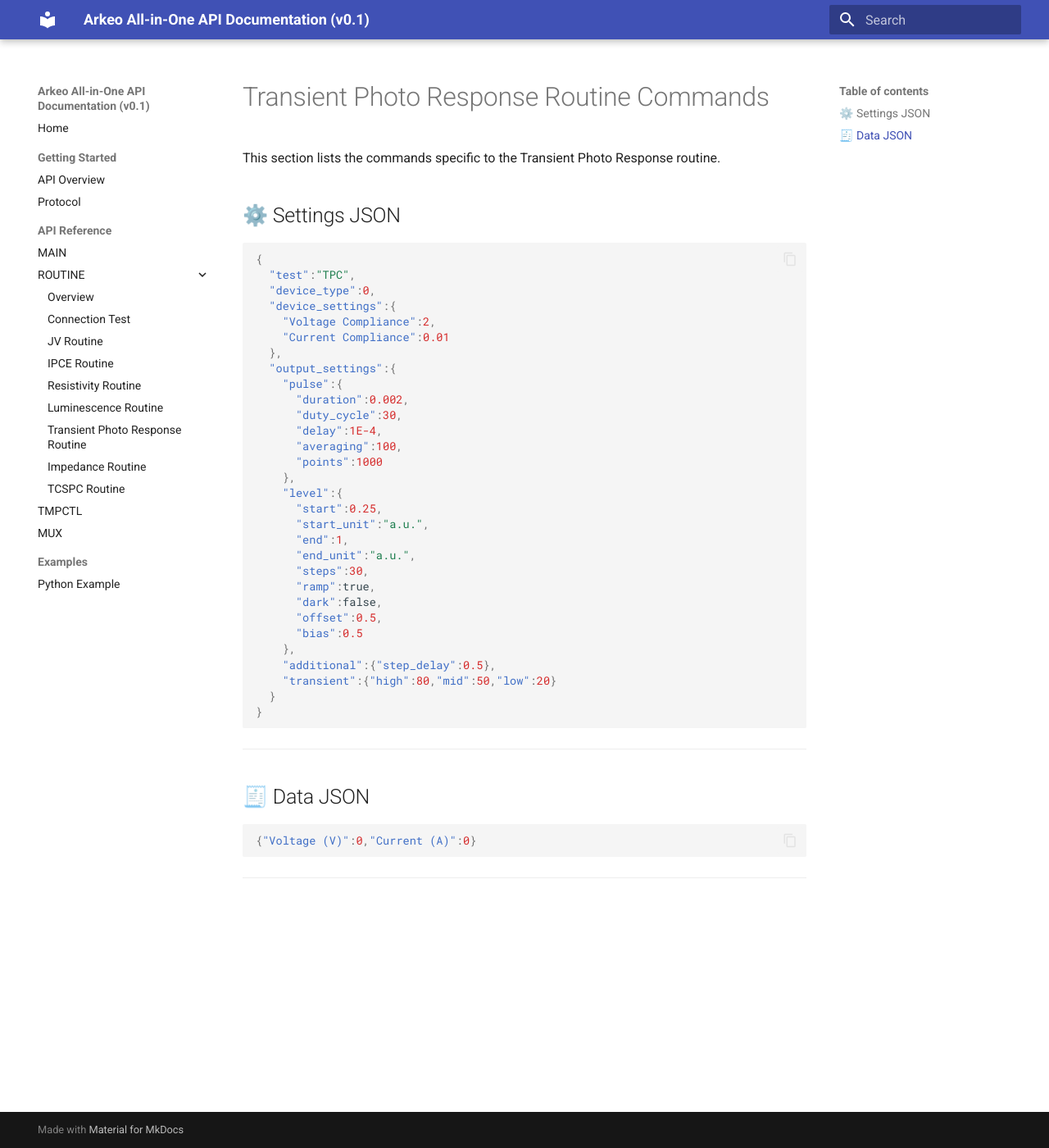
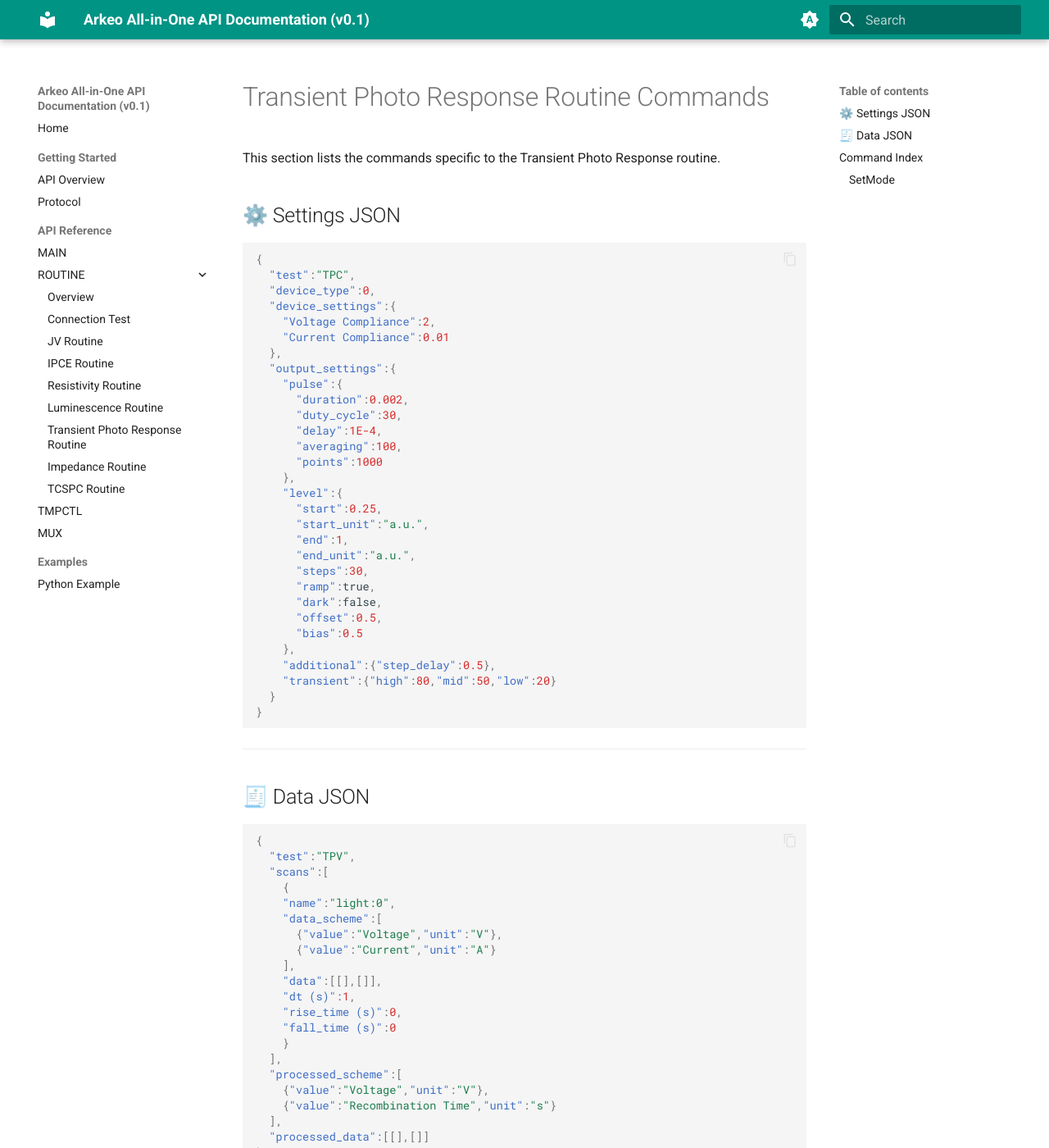
Before and after one commit to cicciresearch/arkeo-api-docs, an MkDocs documentation site: the page built from docs/routine/TPR.md, in a window 1280 px wide and 1400 px high. Shown: the whole window at 82% size. Built offline with MkDocs 1.6.1 and Material for MkDocs 9.7.7, drawn with Linux system fonts in a browser that asks for light colours; some of the changed text lies outside the part shown.

Commit message:
Added dark mode

````diff
--- a/docs/assets/stylesheets/extra.css
+++ b/docs/assets/stylesheets/extra.css
@@ -39,3 +39,33 @@
 .md-typeset table td {
   border-bottom: 1px solid rgba(0, 0, 0, 0.06);
 }
+
+/* Improve code contrast in dark mode */
+[data-md-color-scheme="slate"] {
+  --md-code-bg-color: #1e1e1e;
+  --md-code-fg-color: #e6e6e6;
+}
+
+/* Inline code */
+[data-md-color-scheme="slate"] code {
+  color: #80cbc4;
+}
+
+/* fix tables in darkmode */
+[data-md-color-scheme="slate"] table {
+  background-color: #1b1b1b;
+}
+
+[data-md-color-scheme="slate"] th {
+  background-color: #222;
+  color: #ffffff;
+}
+
+[data-md-color-scheme="slate"] td {
+  border-color: #333;
+}
+
+
+[data-md-color-scheme="slate"] .md-typeset .admonition {
+  border-left: 4px solid var(--md-primary-fg-color);
+}
--- a/docs/routine/TPR.md
+++ b/docs/routine/TPR.md
@@ -40,7 +40,58 @@ This section lists the commands specific to the Transient Photo Response routine
 
 ## 🧾 Data JSON
 ```json
-{"Voltage (V)":0,"Current (A)":0}
+{
+  "test":"TPV",
+  "scans":[
+    {
+    "name":"light:0",
+    "data_scheme":[
+      {"value":"Voltage","unit":"V"},
+      {"value":"Current","unit":"A"}
+    ],
+    "data":[[],[]],
+    "dt (s)":1,
+    "rise_time (s)":0,
+    "fall_time (s)":0
+    }
+  ],
+  "processed_scheme":[
+    {"value":"Voltage","unit":"V"},
+    {"value":"Recombination Time","unit":"s"}
+  ],
+  "processed_data":[[],[]]
+}
+
 ```
 
 ---
+
+## Command Index
+
+| Command | Description |
+|----------|-------------|
+| [SetMode](#setmode) | Set the mode to TPV or TPC. |
+
+---
+
+### SetMode
+
+**Description**
+Set the mode to TPV or TPC.
+
+**Example Request**
+```json
+{
+  "target": "ROUTINE",
+  "command": "SetMode",
+  "data": {"test":"TPV"},
+}
+```
+
+**Example Response**
+
+```json
+{ "status": "OK" }
+```
+
+---
--- a/mkdocs.yml
+++ b/mkdocs.yml
@@ -17,6 +17,29 @@ theme:
     - content.image.zoom
     - content.action.copy
     - content.icons
+  palette:
+    - media: "(prefers-color-scheme)"
+      primary: teal
+      toggle:
+        icon: material/brightness-auto
+        name: Switch to light mode
+
+    - media: "(prefers-color-scheme: light)"
+      scheme: default
+      primary: teal
+      accent: teal
+      toggle:
+        icon: material/brightness-7
+        name: Switch to dark mode
+
+    - media: "(prefers-color-scheme: dark)"
+      scheme: slate
+      primary: teal
+      accent: cyan
+      toggle:
+        icon: material/brightness-4
+        name: Switch to system preference
+
 
 markdown_extensions:
   - toc:
@@ -26,6 +49,7 @@ markdown_extensions:
       anchor_linenums: false
       linenums: false
       guess_lang: false
+      use_pygments: true
   - admonition
   - pymdownx.details
   - pymdownx.superfences
````
Also changed, not shown: docs/routine/tcspc.md (+1 -1 lines).
